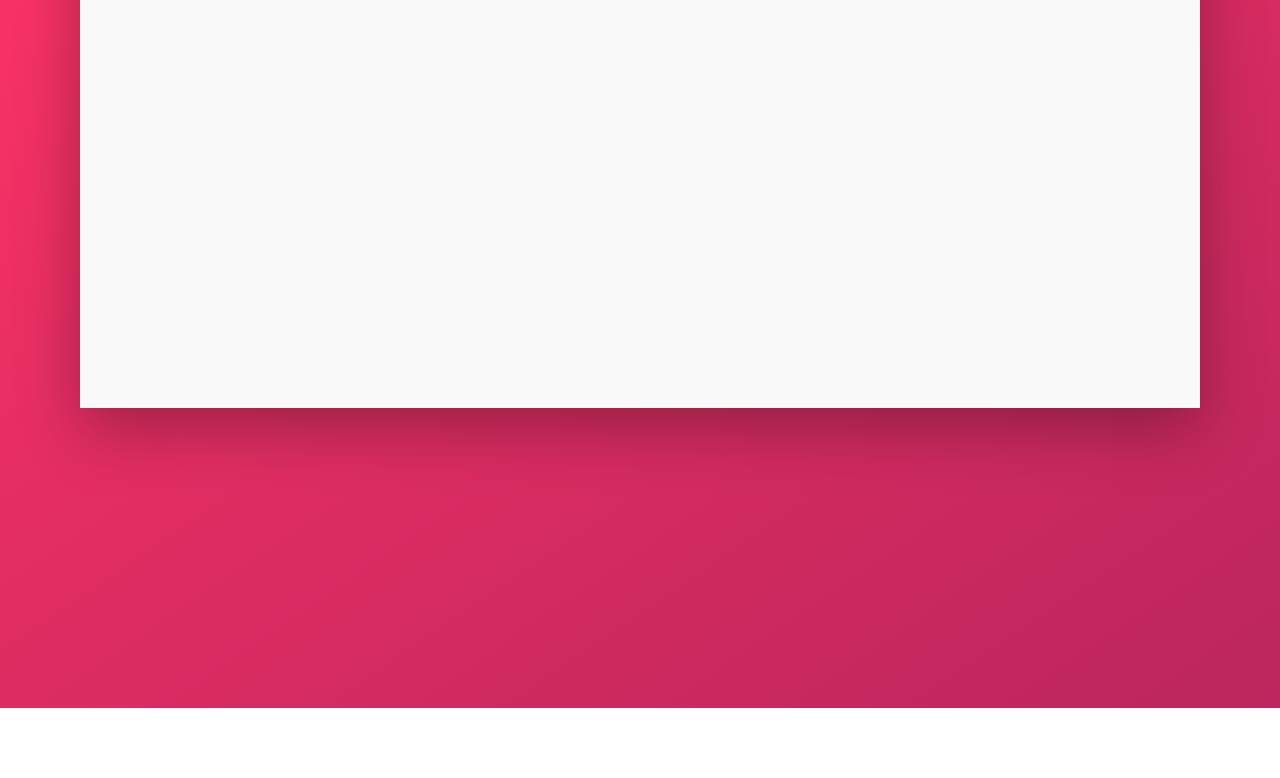
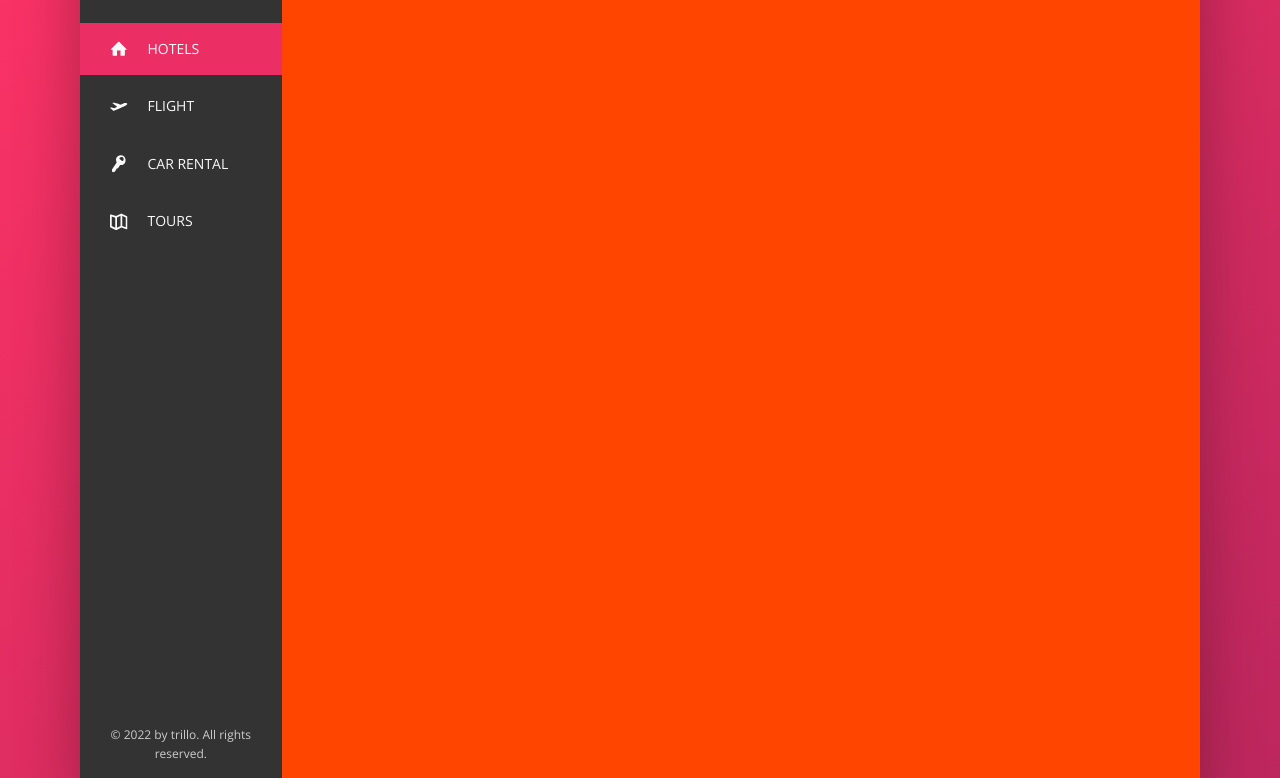
Before and after one commit to 10Sadique/Trillo-Project, a website: page index.html in a window 1280 px wide. Shown: the part 162-940 px from the top of the page. Before the commit the page ends 870 px from the top, so only its background shows below. Drawn offline with nearby package versions, Linux system fonts and the light colour scheme.

Commit message:
sidebar section complete

```diff
--- a/index.html
+++ b/index.html
@@ -50,9 +50,49 @@
             </header>
 
             <div class="content">
+
                 <nav class="sidebar">
-                    Sidebar
+                    <ul class="side-nav">
+                        <li class="side-nav__item side-nav__item--active">
+                            <a href="#" class="side-nav__link">
+                                <svg class="side-nav__icon">
+                                    <use xlink:href="img/sprite.svg#icon-home"></use>
+                                    <span>Hotels</span>
+                                </svg>
+                            </a>
+                        </li>
+                        <li class="side-nav__item">
+                            <a href="#" class="side-nav__link">
+                                <svg class="side-nav__icon">
+                                    <use xlink:href="img/sprite.svg#icon-aircraft-take-off"></use>
+                                    <span>Flight</span>
+                                </svg>
+                            </a>
+                        </li>
+                        <li class="side-nav__item">
+                            <a href="#" class="side-nav__link">
+                                <svg class="side-nav__icon">
+                                    <use xlink:href="img/sprite.svg#icon-key"></use>
+                                    <span>Car Rental</span>
+                                </svg>
+                            </a>
+                        </li>
+                        <li class="side-nav__item">
+                            <a href="#" class="side-nav__link">
+                                <svg class="side-nav__icon">
+                                    <use xlink:href="img/sprite.svg#icon-map"></use>
+                                    <span>Tours</span>
+                                </svg>
+                            </a>
+                        </li>
+                    </ul>
+
+                    <div class="legal">
+                        &copy; 2022 by trillo. All rights reserved.
+                    </div>
                 </nav>
+
+
                 <main class="hotel-view">
                     Hotel View
                 </main>
--- a/sass/_components.scss
+++ b/sass/_components.scss
@@ -125,3 +125,75 @@
     // &__user-name {}
 
 }
+
+
+/////////////////////////////////
+//SIDE NAVIGATION
+.side-nav {
+    font-size: 1.4rem;
+    list-style: none;
+    margin-top: 3.5rem;
+
+
+    &__item {
+        position: relative;
+
+        &:not(:last-child) {
+            margin-bottom: .5rem;
+        }
+    }
+
+
+    &__item::before {
+        content: "";
+        position: absolute;
+        top: 0;
+        left: 0;
+        height: 100%;
+        width: 3px;
+        background-color: var(--color-primary);
+        transform: scaleY(0);
+        transition: transform .2s, width .4s cubic-bezier(1,0,0,1) .2s, background-color .1s;
+    }
+
+    &__item:hover::before,
+    &__item--active::before {
+        transform: scaleY(1);
+        width: 100%;
+    }
+
+    &__item:active::before {
+        background-color: var(--color-primary-light);
+    }
+
+    &__link:link,
+    &__link:visited {
+        color: var(--color-grey-light-1);
+        text-decoration: none;
+        text-transform: uppercase;
+        display: block;
+        padding: 1.5rem 3rem;
+        position: relative;
+        z-index: 10;
+
+        display: flex;
+        align-items: center;
+    }
+
+    &__icon {
+        height: 1.75rem;
+        width: 1.75rem;
+        margin-right: 2rem;
+        fill: currentColor;
+    }
+}
+
+/////////////////////////////////
+//LEGAL
+
+.legal {
+    font-size: 1.2rem;
+    color: var(--color-grey-light-4);
+    text-align: center;
+    padding: 2.5rem;
+}
--- a/sass/_layout.scss
+++ b/sass/_layout.scss
@@ -1,6 +1,6 @@
 .container {
     width: 112rem;
-    margin: 7rem auto;
+    margin: 8rem auto;
     background-color: var(--color-grey-light-1);
     box-shadow: var(--shadow-dark);
 
@@ -27,9 +27,18 @@
 
     flex: 0 0 18%;
 
+    display: flex;
+    flex-direction: column;
+    justify-content: space-between;
+
 }
 
 .hotel-view {
+    background-color: #fff;
+
+    //TEST
+    height: 80rem;
     background-color: orangered;
+
     flex: 1;
 }
```
Also changed, not shown: css/style.css.
